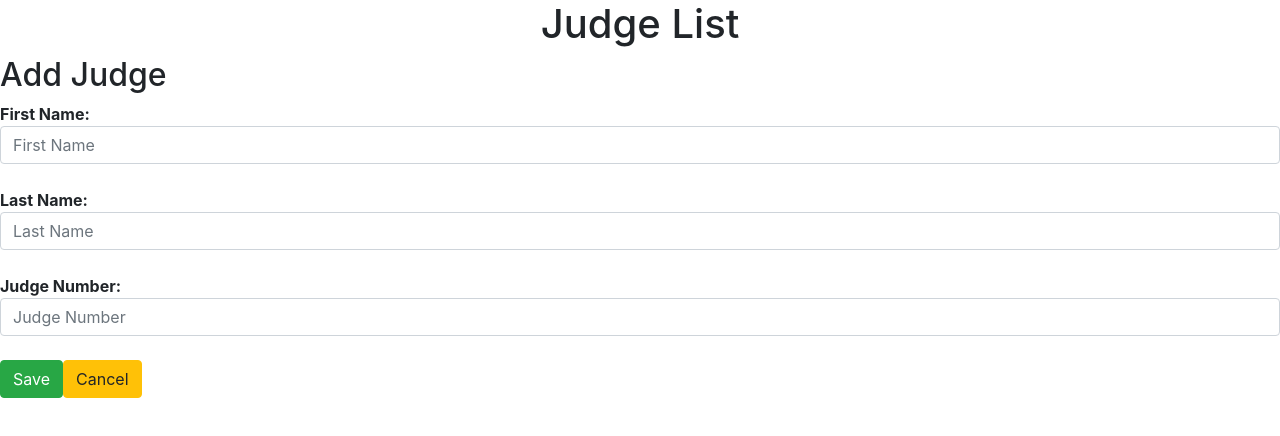
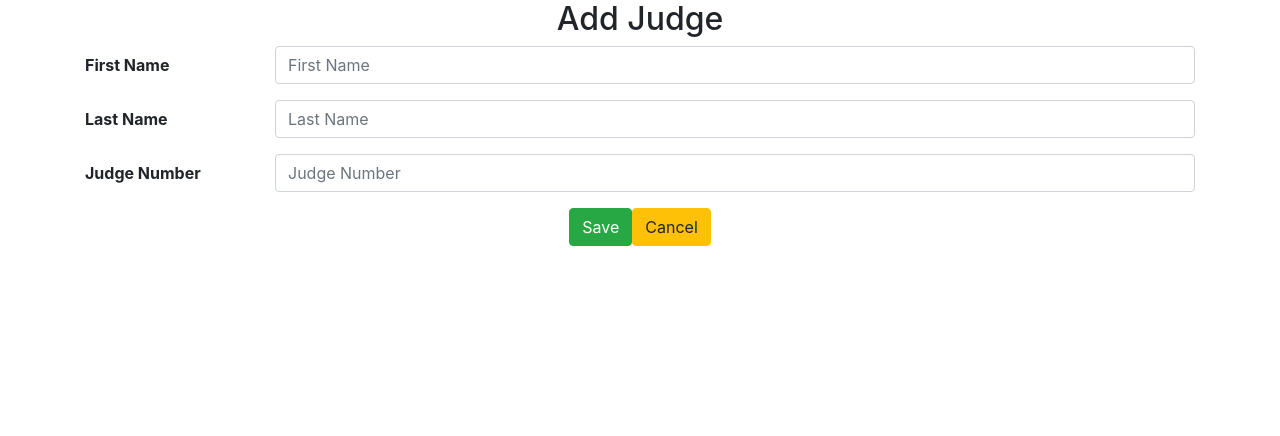
Before and after one commit to Tantarium/Spring-Boot-Angular-React-Learning, an Angular app in the folder angular_frontend/: page /judge-add in a window 1280 px wide. Shown: the top 436 px of the page. Built offline with nearby package versions, Linux system fonts and the light colour scheme.

Commit message:
Styled the Angular frontend with bootstrap and cleaned up some code

```diff
--- a/angular_frontend/src/app/app.component.html
+++ b/angular_frontend/src/app/app.component.html
@@ -1,5 +1,4 @@
-<div style="text-align:center">
-  <h1>Judge List</h1>
-</div>
 
-<router-outlet></router-outlet>
+<router-outlet>
+
+</router-outlet>
--- a/angular_frontend/src/app/judge-edit/judge-edit.component.html
+++ b/angular_frontend/src/app/judge-edit/judge-edit.component.html
@@ -1,19 +1,89 @@
 <form #judgeForm="ngForm" (ngSubmit)="save(judgeForm.value)">
-  <h2>{{judge.id ? 'Edit' : 'Add'}} Judge</h2>
+  <div class="row justify-content-sm-center">
+    <h2>{{judge.id ? 'Edit' : 'Add'}} Judge</h2>
+  </div>
 
-  <b *ngIf="judge.id">ID: </b>
-  <input class="form-control" *ngIf="judge.id" placeholder="ID" [(ngModel)]="judge.id" required readonly name="id" #id><br *ngIf="judge.id" />
+  <div hidden>
+    <b *ngIf="judge.id">ID</b>
+    <input
+      class="form-control-plaintext"
+      *ngIf="judge.id"
+      placeholder="ID"
+      [(ngModel)]="judge.id"
+      required
+      readonly
+      name="id"
+      #id
+    />
+    <br *ngIf="judge.id" />
+  </div>
 
-  <b>First Name: </b>
-  <input class="form-control" placeholder="First Name" [(ngModel)]="judge.firstName" required name="firstName" #firstName><br/>
+  <div class="container">
+    <div class="form-group row">
+      <label for="firstName" class="col-sm-2 col-form-label">
+        <b>First Name</b>
+      </label>
+      <div class="col-sm-10">
+        <input
+          id="firstName"
+          class="form-control"
+          placeholder="First Name"
+          [(ngModel)]="judge.firstName"
+          required
+          name="firstName"
+          #firstName
+        />
+      </div>
+    </div>
+  </div>
 
-  <b>Last Name: </b>
-  <input class="form-control" placeholder="Last Name" [(ngModel)]="judge.lastName" required name="lastName" #lastName><br/>
+  <div class="container">
+    <div class="form-group row">
+      <label for="lastName" class="col-sm-2 col-form-label">
+        <b>Last Name</b>
+      </label>
+      <div class="col-sm-10">
+        <input
+          id="lastName"
+          class="form-control"
+          placeholder="Last Name"
+          [(ngModel)]="judge.lastName"
+          required
+          name="lastName"
+          #lastName
+        />
+      </div>
+    </div>
+  </div>
 
-  <b>Judge Number: </b>
-  <input class="form-control" placeholder="Judge Number" [(ngModel)]="judge.number" required name="number" #number><br/>
+  <div class="container">
+    <div class="form-group row">
+      <label for="number" class="col-sm-2 col-form-label">
+        <b>Judge Number</b>
+      </label>
+      <div class="col-sm-10">
+        <input
+          id="number"
+          class="form-control"
+          placeholder="Judge Number"
+          [(ngModel)]="judge.number"
+          required
+          name="number"
+          #number
+        />
+      </div>
+    </div>
+  </div>
 
-  <button class="btn btn-success" type="submit">Save</button>
-  <button class="btn btn-danger" (click)="remove(judge.id)" *ngIf="judge.id" type="button">Delete</button>
-  <button class="btn btn-warning" [routerLink]="['/judge-list']">Cancel</button>
+  <div class="row justify-content-sm-center">
+    <button class="btn btn-success" type="submit">
+      Save
+    </button>
+    <button class="btn btn-danger" (click)="remove(judge.id)" *ngIf="judge.id" type="button">
+      Delete
+    </button>
+    <button class="btn btn-warning" [routerLink]="['/judge-list']">
+      Cancel
+    </button>
+  </div>
 </form>
--- a/angular_frontend/src/app/judge-list/judge-list.component.html
+++ b/angular_frontend/src/app/judge-list/judge-list.component.html
@@ -1,10 +1,21 @@
+<div class="row justify-content-sm-center">
+  <h1>Judge List</h1>
+</div>
 
-<div class="col-sm-2 offset-sm-4" *ngFor="let judge of judges">
-  <a [routerLink]="['/judge-edit', judge.id]">{{judge.firstName}} {{judge.lastName}}</a>
+<div class="row justify-content-sm-center">
+  <div class="col-sm-2">
+    <div *ngFor="let judge of judges">
+      <a [routerLink]="['/judge-edit', judge.id]">{{judge.firstName}} {{judge.lastName}}</a>
+    </div>
+  </div>
 </div>
 
 <br/>
 
-<div class="col-sm-2 offset-sm-4">
-  <button class="btn btn-success" [routerLink]="['/judge-add']">Add</button>
+<div class="row justify-content-sm-center">
+  <div class="col-sm-2">
+    <button class="btn btn-success" [routerLink]="['/judge-add']">
+      Add
+    </button>
+  </div>
 </div>
```
